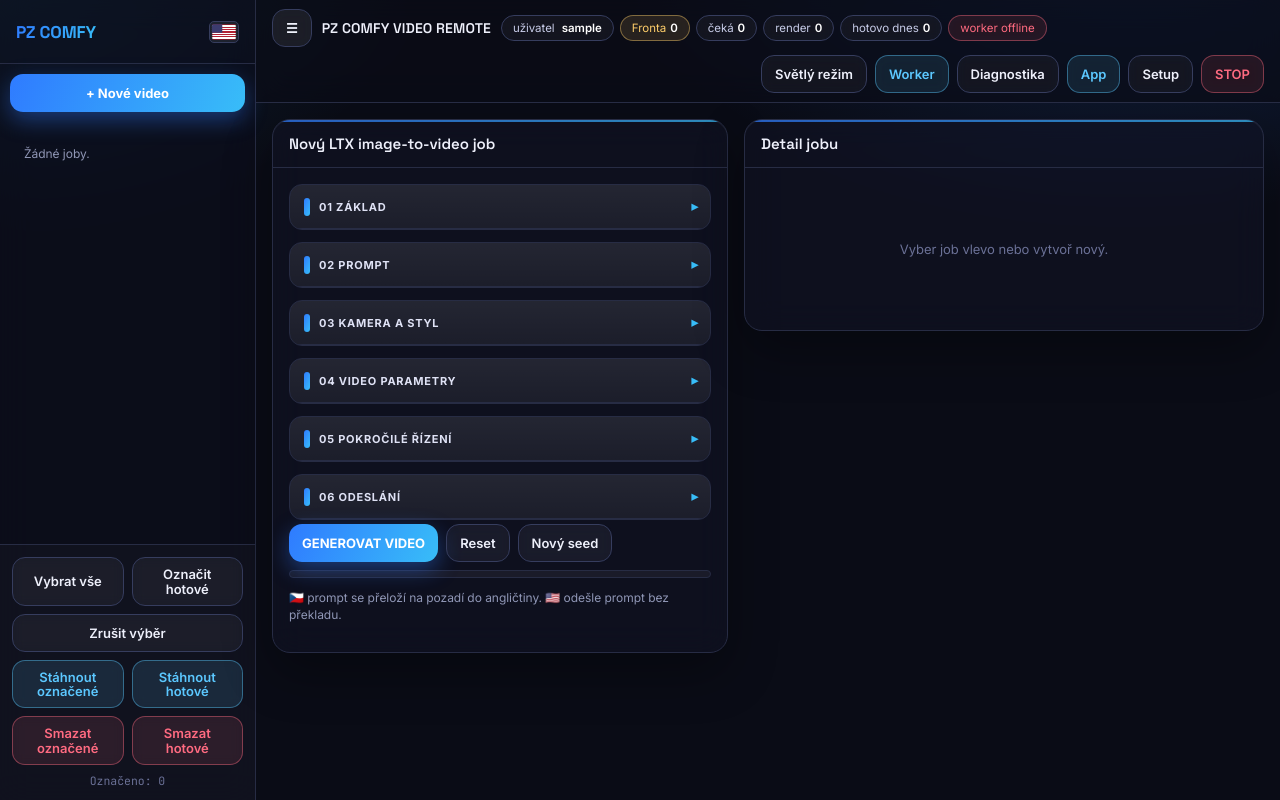
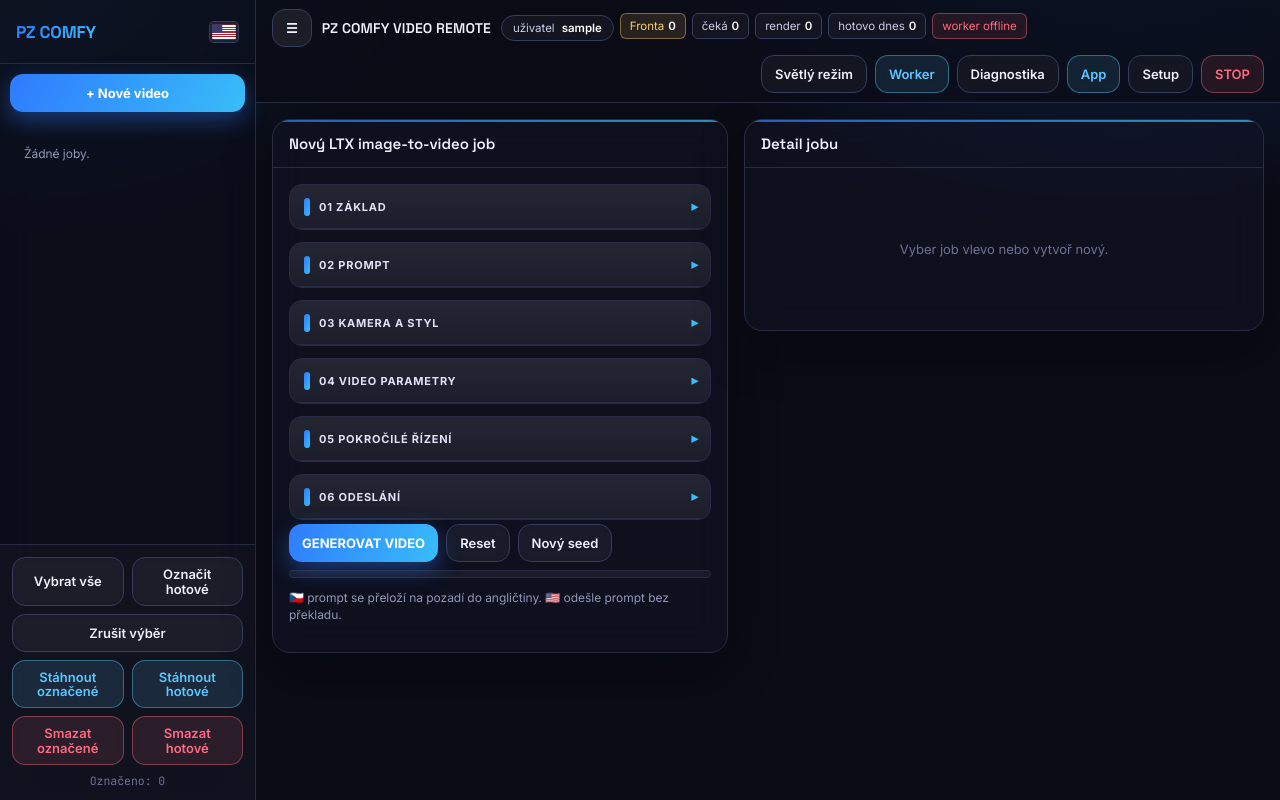
Before and after one commit to petroza/COMFY_PC_FTP_WORKER, a PHP site: page /app.php in a window 1280 px wide. Run offline with PHP 8.4, Linux system fonts and the light colour scheme; the visitor is signed in with stand-in values (Sample User, id 1); data that the repository does not hold is empty.

Commit message:
UI: horni stat lista - viditelny tenky posuvnik + hranate kompaktni chipy

```diff
--- a/app.php
+++ b/app.php
@@ -468,10 +468,12 @@ body.app-cs #appLangCsBtn,body.app-en #appLangEnBtn{display:none!important}
 .acc[data-key="motion"] .grid3.tight .field label{min-height:28px;display:flex;align-items:flex-end;line-height:1.15;margin-bottom:7px}
 .acc[data-key="motion"] select,.acc[data-key="motion"] input{height:42px;min-height:42px;overflow:hidden;text-overflow:ellipsis;white-space:nowrap}
 @media(max-width:1180px){.acc[data-key="motion"] .grid3.tight{grid-template-columns:1fr}}
-/* Horní lišta: stat chipy drží v jedné řádce a na úzkém monitoru se vodorovně posouvají místo ošklivého skládání */
-.stats{flex-wrap:nowrap;overflow-x:auto;overflow-y:hidden;scrollbar-width:none;-ms-overflow-style:none;max-width:100%;-webkit-overflow-scrolling:touch}
-.stats::-webkit-scrollbar{display:none}
-.stats .chip{flex:0 0 auto}
+/* Horní lišta: stat chipy drží v jedné řádce, vodorovný posuvník, hranaté kompaktní chipy ať se vejdou */
+.stats{flex-wrap:nowrap;overflow-x:auto;overflow-y:hidden;max-width:100%;-webkit-overflow-scrolling:touch;padding-bottom:4px;scrollbar-width:thin;scrollbar-color:var(--bd-2) transparent}
+.stats::-webkit-scrollbar{height:6px}
+.stats::-webkit-scrollbar-track{background:transparent}
+.stats::-webkit-scrollbar-thumb{background:var(--bd-2);border-radius:3px}
+.stats .chip{flex:0 0 auto;border-radius:6px;padding:5px 9px}
 /* Detail jobu: akční tlačítka se na úzkém okně zalomí, ať se nic neuřízne */
 .panel-head{flex-wrap:wrap;row-gap:8px}
 @media(max-width:900px){.panel-head .btn{flex:1 1 auto;min-width:calc(50% - 5px)}}
```
